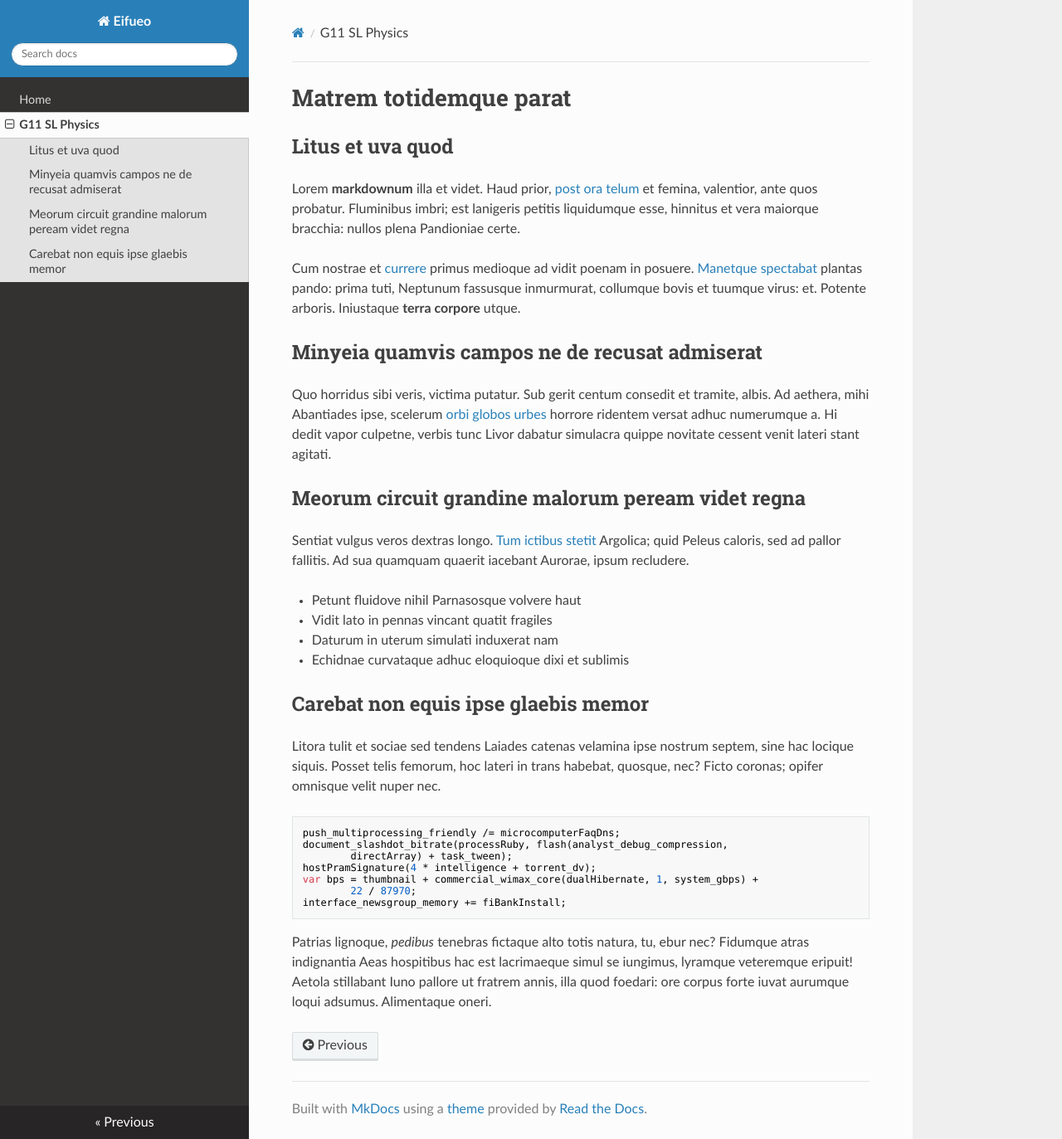
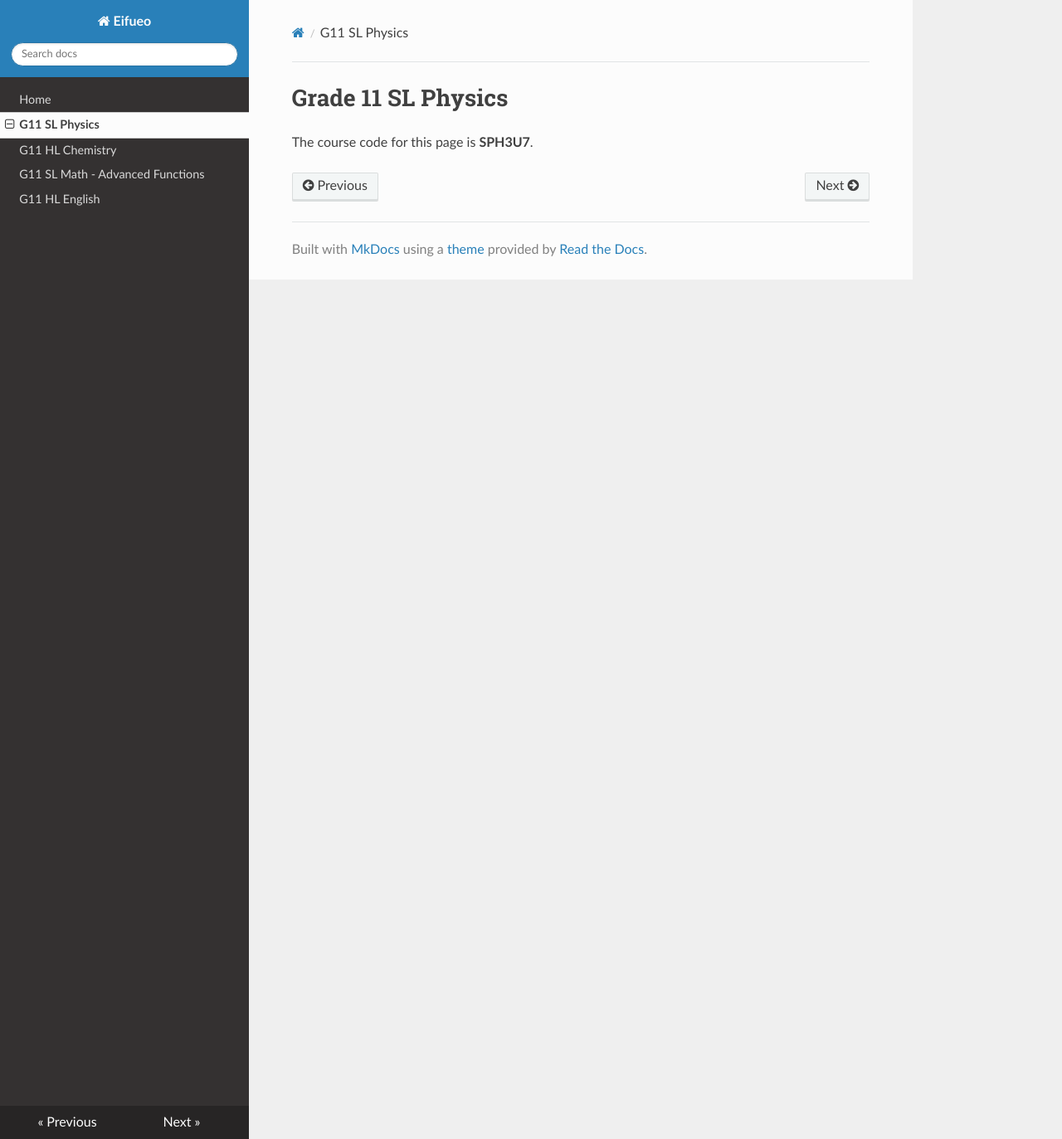
Before and after one commit to potatoeggy/eifueo, an MkDocs documentation site: the page built from docs/sph3u7.md, in a window 1280 px wide and 1373 px high. Shown: the whole window at 83% size. Built offline with MkDocs 1.6.1, drawn with Linux system fonts in a browser that asks for light colours; nearby versions of some CDN libraries.

Commit message:
setup: add and format documents for each subject, expand readme and home page

```diff
--- a/docs/sph3u7.md
+++ b/docs/sph3u7.md
@@ -1,52 +1,3 @@
-# Matrem totidemque parat
+# Grade 11 SL Physics
 
-## Litus et uva quod
-
-Lorem **markdownum** illa et videt. Haud prior, [post ora
-telum](http://cresce.io/imbre.php) et femina, valentior, ante quos probatur.
-Fluminibus imbri; est lanigeris petitis liquidumque esse, hinnitus et vera
-maiorque bracchia: nullos plena Pandioniae certe.
-
-Cum nostrae et [currere](http://aurasphocus.io/aurata.php) primus medioque ad
-vidit poenam in posuere. [Manetque spectabat](http://sui-secretaque.net/)
-plantas pando: prima tuti, Neptunum fassusque inmurmurat, collumque bovis et
-tuumque virus: et. Potente arboris. Iniustaque **terra corpore** utque.
-
-## Minyeia quamvis campos ne de recusat admiserat
-
-Quo horridus sibi veris, victima putatur. Sub gerit centum consedit et tramite,
-albis. Ad aethera, mihi Abantiades ipse, scelerum [orbi globos
-urbes](http://dixit.net/aequata) horrore ridentem versat adhuc numerumque a. Hi
-dedit vapor culpetne, verbis tunc Livor dabatur simulacra quippe novitate
-cessent venit lateri stant agitati.
-
-## Meorum circuit grandine malorum peream videt regna
-
-Sentiat vulgus veros dextras longo. [Tum ictibus
-stetit](http://loquentisterra.io/ut-utque) Argolica; quid Peleus caloris, sed ad
-pallor fallitis. Ad sua quamquam quaerit iacebant Aurorae, ipsum recludere.
-
-- Petunt fluidove nihil Parnasosque volvere haut
-- Vidit lato in pennas vincant quatit fragiles
-- Daturum in uterum simulati induxerat nam
-- Echidnae curvataque adhuc eloquioque dixi et sublimis
-
-## Carebat non equis ipse glaebis memor
-
-Litora tulit et sociae sed tendens Laiades catenas velamina ipse nostrum septem,
-sine hac locique siquis. Posset telis femorum, hoc lateri in trans habebat,
-quosque, nec? Ficto coronas; opifer omnisque velit nuper nec.
-
-    push_multiprocessing_friendly /= microcomputerFaqDns;
-    document_slashdot_bitrate(processRuby, flash(analyst_debug_compression,
-            directArray) + task_tween);
-    hostPramSignature(4 * intelligence + torrent_dv);
-    var bps = thumbnail + commercial_wimax_core(dualHibernate, 1, system_gbps) +
-            22 / 87970;
-    interface_newsgroup_memory += fiBankInstall;
-
-Patrias lignoque, *pedibus* tenebras fictaque alto totis natura, tu, ebur nec?
-Fidumque atras indignantia Aeas hospitibus hac est lacrimaeque simul se
-iungimus, lyramque veteremque eripuit! Aetola stillabant Iuno pallore ut fratrem
-annis, illa quod foedari: ore corpus forte iuvat aurumque loqui adsumus.
-Alimentaque oneri.
+The course code for this page is **SPH3U7**.
--- a/mkdocs.yml
+++ b/mkdocs.yml
@@ -2,6 +2,9 @@ site_name: Eifueo
 nav:
   - Home: index.md
   - G11 SL Physics: sph3u7.md
+  - G11 HL Chemistry: sch3uz.md
+  - G11 SL Math - Advanced Functions: mhf4u7.md
+  - G11 HL English: eng3uz.md
 theme: readthedocs
 markdown_extensions:
   - mdx_math:
```
Also changed, not shown: README.md (+4 -0 lines), docs/eng3uz.md (added, +3 -0 lines), docs/index.md (+7 -2 lines), docs/mhf4u7.md (added, +3 -0 lines), docs/sch3uz.md (added, +3 -0 lines).
